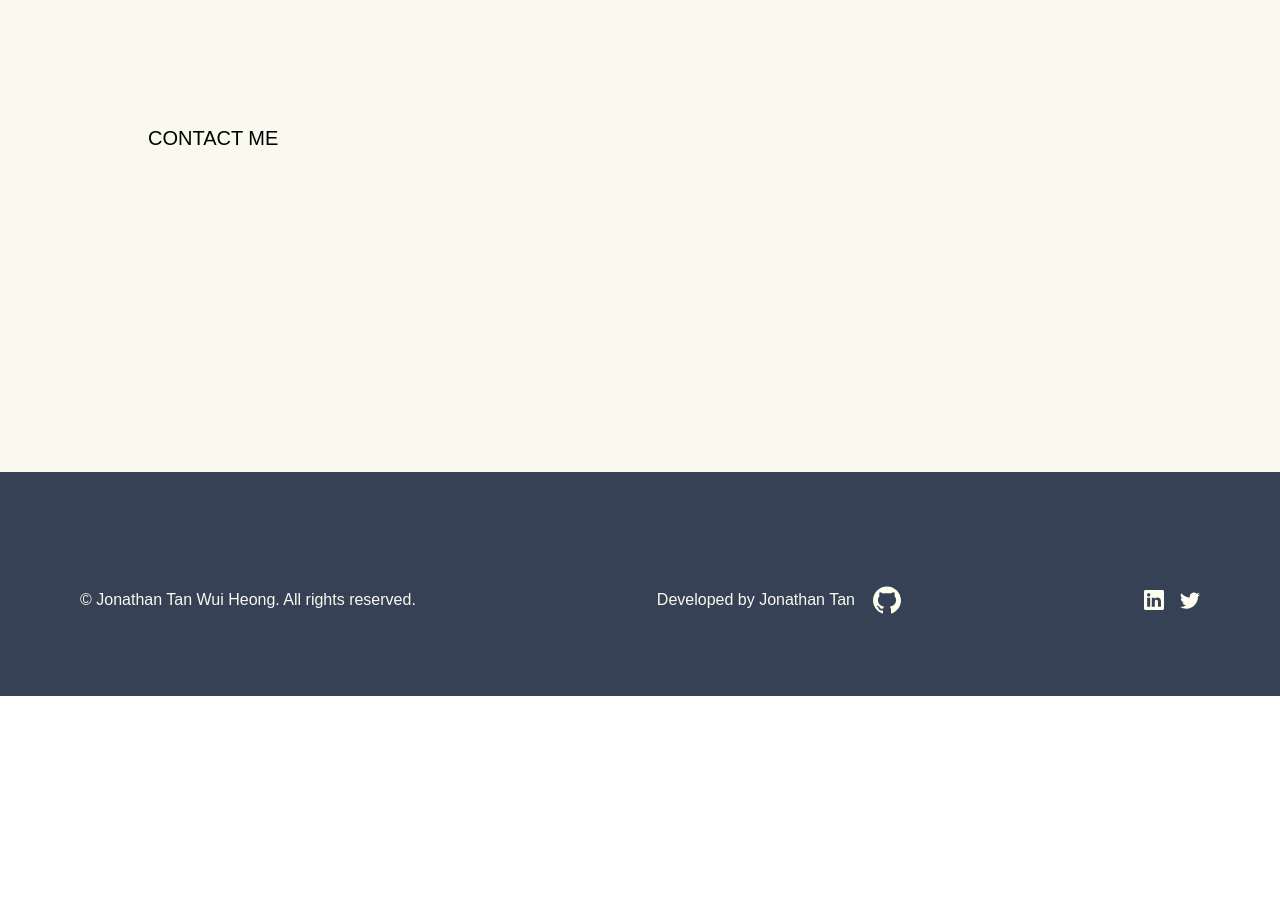
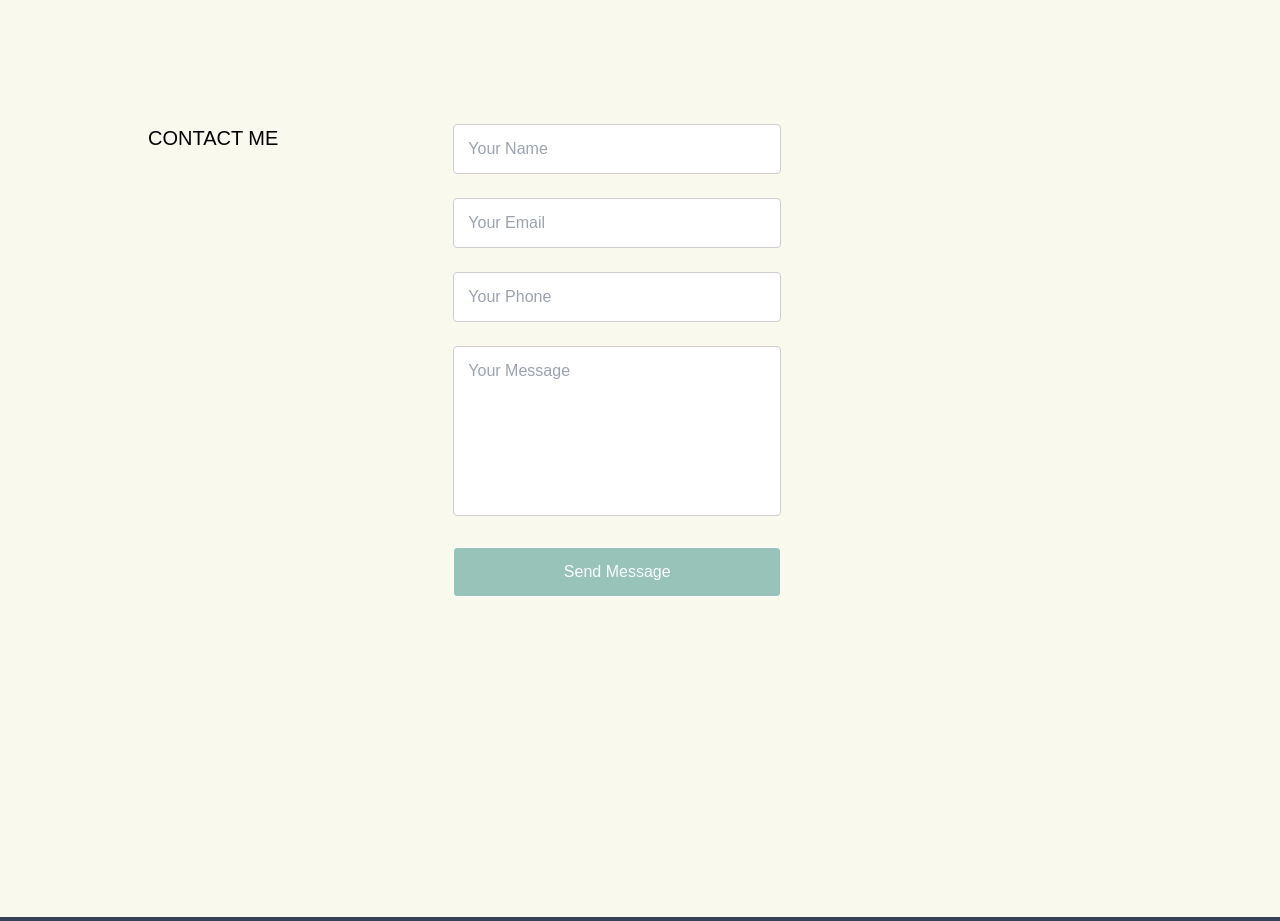
Before and after one commit to jonathantan1425/jonathantan1425-portfolio, a Next.js app: page / in a window 1280 px wide. Shown: the part 3800-4721 px from the top of the page. Before the commit the page ends 4496 px from the top, so only its background shows below. Built offline with nearby package versions, Linux system fonts and the light colour scheme; what tw-elements would draw is missing.

Commit message:
Add contact

```diff
--- /dev/null
+++ b/components/Contact.js
@@ -0,0 +1,115 @@
+import React, { useState } from 'react';
+
+
+
+export default function Contact() {
+  const [name, setName] = useState('')
+  const [email, setEmail] = useState('')
+  const [phone, setPhone] = useState('')
+  const [message, setMessage] = useState('')
+  const [submitted, setSubmitted] = useState(false)
+
+  const fields = [
+    {id: 'Your Name', type: 'text', func: setName},
+    {id: 'Your Email', type: 'email', func: setEmail},
+    {id: 'Your Phone', type: 'text', func: setPhone},
+  ]
+
+  const renderField = fields.map((field) => {
+    return (
+      <div className="mb-6" key={field.id}>
+        <input
+          type={field.type}
+          placeholder={field.id}
+          onChange={(e) => {field.func(e.target.value)}}
+          className="
+          w-full
+          rounded
+          py-3
+          px-[14px]
+          text-dark_gray
+          border border-light_gray
+          outline-none
+          focus-visible:shadow-none
+          focus:border-primary
+          "
+          />
+      </div>
+    )
+  })
+
+  const handleSubmit = (e) => {
+    e.preventDefault()
+    console.log('Sending')
+
+    let data = {
+      name,
+      email,
+      phone,
+      message
+    }
+
+    fetch('/api/contact', {
+      method: 'POST',
+      headers: {
+        'Accept': 'application/json, text/plain, */*',
+        'Content-Type': 'application/json'
+      },
+      body: JSON.stringify(data)
+    }).then((res) => {
+      console.log('Response received')
+      if (res.status === 200) {
+        console.log('Response succeeded!')
+        setSubmitted(true)
+        setName('')
+        setEmail('')
+        setBody('')
+      }
+  })}
+
+  return (
+    <div className="w-full lg:w-1/2 xl:w-5/12">
+      <form>
+        {renderField}
+        <div className="mb-6">
+            <textarea
+              rows="6"
+              placeholder="Your Message"
+              onChange={(e) => {setMessage(e.target.value)}}
+              className="
+              w-full
+              rounded
+              py-3
+              px-[14px]
+              text-dark_gray
+              border border-light_gray
+              resize-none
+              outline-none
+              focus-visible:shadow-none
+              focus:border-primary
+              "
+              ></textarea>
+        </div>
+
+        <div>
+            <button
+              type="submit"
+              onClick={(e) => {handleSubmit(e)}}
+              className="
+              w-full
+              text-white
+              bg-mint
+              rounded
+              border
+              p-3
+              transition
+              hover:bg-opacity-90
+              "
+              >
+            Send Message
+            </button>
+        </div>
+      </form>
+    </div>
+  )
+}
--- a/package.json
+++ b/package.json
@@ -17,9 +17,12 @@
     "@mui/material": "^5.7.0",
     "@react-spring/parallax": "^9.4.5",
     "aos": "^3.0.0-beta.6",
+    "dotenv": "^16.0.1",
     "framer-motion": "^6.3.3",
     "next": "12.1.6",
     "next-themes": "^0.2.0",
+    "nodejs-nodemailer-outlook": "^1.2.4",
+    "nodemailer": "^6.7.5",
     "react": "18.1.0",
     "react-dom": "18.1.0",
     "react-parallax": "^3.3.0",
--- /dev/null
+++ b/pages/api/contact.js
@@ -0,0 +1,21 @@
+require('dotenv').config();
+const PERSONAL_EMAIL = process.env.personal_email;
+const EMAIL = process.env.email;
+const PASSWORD = process.env.password;
+
+export default function (req, res) {
+  var nodeoutlook = require('nodejs-nodemailer-outlook')
+  nodeoutlook.sendEmail({
+    auth: {
+        user: EMAIL,
+        pass: PASSWORD
+    },
+    from: EMAIL,
+    to: PERSONAL_EMAIL,
+    subject: `Message From ${req.body.name}`,
+    html: `<div>${req.body.message}</div><p>Sent from:
+    ${req.body.email}</p><p>Phone number:${req.body.phone}</p>`,
+    onError: (e) => console.log(e),
+    onSuccess: (i) => console.log(i)
+  });
+};
--- a/pages/index.js
+++ b/pages/index.js
@@ -20,6 +20,7 @@ import Navbar from "../components/Navbar";
 import Footer from "../components/Footer";
 import ProjectCards from "../components/projects/ProjectCards";
 import ExperienceCards from "../components/experiences/ExperienceCards";
+import Contact from "../components/Contact";
 
 const App = () => {
   useEffect(() => {
@@ -205,7 +206,7 @@ const App = () => {
                 CONTACT ME
               </div>
               <div className="relative inset-y-0 right-0 space-y-5 col-span-2">
-                {/* Insert Contact Me Form */}
+                <Contact/>
               </div>
             </div>
           </Parallax>
```
Also changed, not shown: 1 other file (tests, documents, lock files or other folders).
